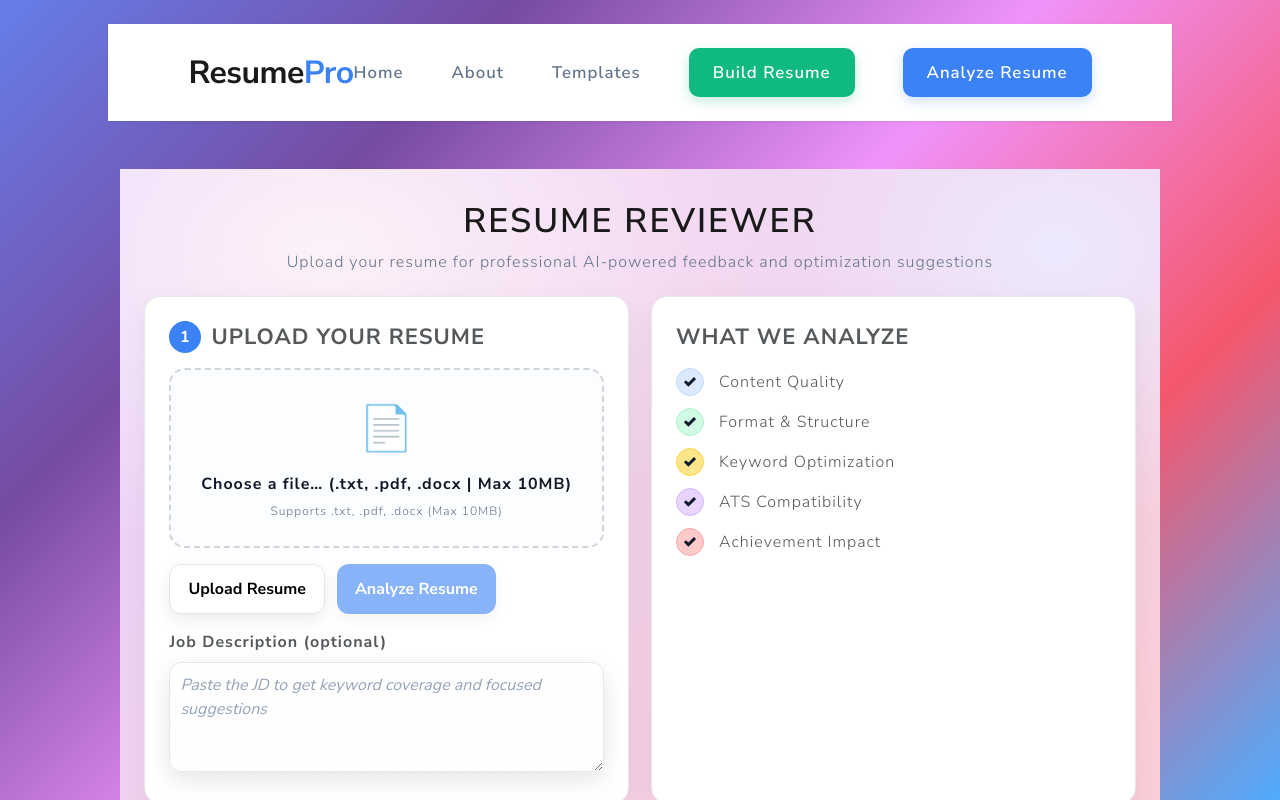
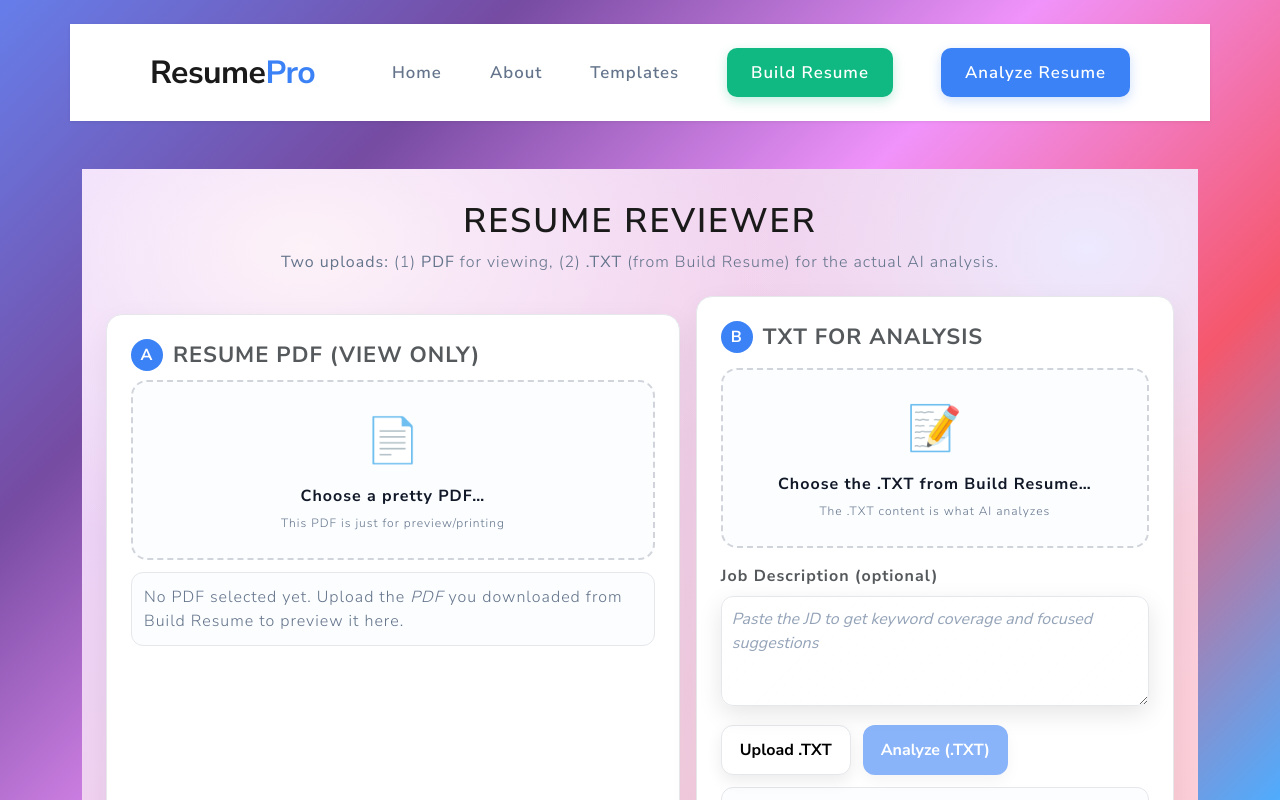
Before and after one commit to Sdiaz6/Resume-reviewer, a React (Vite) app: page /resume-rater in a window 1280 px wide. Shown: the top 800 px of the page. Built offline with nearby package versions, Linux system fonts and the light colour scheme.

Commit message:
PDF analysis was causeing toomany issues, text from PDF files could not be scanned. Decided to create PDF file download option for use and then a .txt file download that can be put in for resume analysis

```diff
--- a/src/pages/BuildResume.jsx
+++ b/src/pages/BuildResume.jsx
@@ -34,7 +34,7 @@ export default function BuildResume() {
 
   const resumeData = { basicInfo, summary, experience, education, skills };
 
-  //save
+
   useEffect(() => {
     try {
       const saved = localStorage.getItem("resumeFormData");
@@ -60,7 +60,7 @@ export default function BuildResume() {
     }
   }, [basicInfo, summary, experience, education, skills]);
 
-  // handlers
+
   const handleBasicChange = (e) =>
     setBasicInfo({ ...basicInfo, [e.target.name]: e.target.value });
 
@@ -100,7 +100,7 @@ export default function BuildResume() {
   const addSkill = () => setSkills([...skills, ""]);
   const removeSkill = (i) => setSkills(skills.filter((_, idx) => idx !== i));
 
-  // template rendering
+
   const renderTemplate = () => {
     const props = { ...resumeData };
     if (selectedTemplate === "modern") return <ModernTemplate {...props} />;
@@ -108,11 +108,59 @@ export default function BuildResume() {
     return <ClassicTemplate {...props} />;
   };
 
-  //export
+
+  function resumeToPlainText({ basicInfo, summary, experience, education, skills }) {
+    const header = [
+      (basicInfo?.name || "").trim(),
+      [basicInfo?.email, basicInfo?.phone, basicInfo?.linkedin, basicInfo?.github]
+        .filter(Boolean)
+        .join(" • ")
+    ]
+      .filter(Boolean)
+      .join("\n");
+
+    const sum = summary ? `\nSUMMARY\n${summary.trim()}\n` : "";
+
+    const exp = (experience || [])
+      .map((e) => {
+        const line1 = `${e.role || "Role"} — ${e.company || "Company"} ${
+          e.start ? `(${e.start}${e.end ? "–" + e.end : ""})` : ""
+        }`;
+        const desc = (e.description || "").trim();
+        return `• ${line1}\n  ${desc}`;
+      })
+      .join("\n");
+
+    const edu = (education || [])
+      .map((e) =>
+        `• ${e.degree || "Degree"} — ${e.school || "School"} ${
+          e.start ? `(${e.start}${e.end ? "–" + e.end : ""})` : ""
+        }`
+      )
+      .join("\n");
+
+    const skl = (skills || []).filter(Boolean).join(", ");
+
+    return [
+      header,
+      sum,
+      "EXPERIENCE",
+      exp || "• (add experience)",
+      "",
+      "EDUCATION",
+      edu || "• (add education)",
+      "",
+      "SKILLS",
+      skl || "(add skills)"
+    ]
+      .join("\n")
+      .trim();
+  }
+
+ //option to download pdf
   async function downloadPDF() {
     const node = document.getElementById("resume-preview");
     if (!node) return;
-
 
     const canvas = await html2canvas(node, {
       scale: 2,
@@ -129,6 +177,19 @@ export default function BuildResume() {
     pdf.addImage(imgData, "PNG", 0, 0, imgWidth, imgHeight);
     pdf.save("MyResume.pdf");
   }
+
+//txt file for AI analysis because pdf causes backend to throw a tantrum
+  function downloadTXT() {
+    const text = resumeToPlainText(resumeData);
+    const blob = new Blob([text], { type: "text/plain;charset=utf-8" });
+    const url = URL.createObjectURL(blob);
+    const a = document.createElement("a");
+    a.href = url;
+    a.download = "MyResume_forAnalysis.txt";
+    a.click();
+    URL.revokeObjectURL(url);
+  }
+
 
   function downloadJSON() {
     const payload = { basicInfo, summary, experience, education, skills };
@@ -210,7 +271,6 @@ export default function BuildResume() {
             alignItems: "start"
           }}
         >
-
           {!showPreviewOnly && (
             <section style={{ background: "#fff", padding: 28, borderRadius: 16, border: "1px solid #e6e9ef" }}>
               <h3 style={{ marginTop: 0 }}>Personal Info</h3>
@@ -409,9 +469,7 @@ export default function BuildResume() {
                   {previewVisible ? "Hide" : "Show"}
                 </button>
                 <button
-                  onClick={() => {
-                    setShowPreviewOnly(false);
-                  }}
+                  onClick={() => setShowPreviewOnly(false)}
                   style={{
                     padding: "8px 12px",
                     borderRadius: 8,
@@ -434,7 +492,7 @@ export default function BuildResume() {
               <div style={{ color: "#64748b" }}>Preview hidden</div>
             )}
 
-            <div style={{ display: "flex", gap: 8, marginTop: 12 }}>
+            <div style={{ display: "flex", flexWrap: "wrap", gap: 8, marginTop: 12 }}>
               <button
                 onClick={downloadPDF}
                 style={{
@@ -447,8 +505,24 @@ export default function BuildResume() {
                   fontWeight: 700
                 }}
               >
-                💾 Save as PDF
+                💾 Save PDF
               </button>
+
+              <button
+                onClick={downloadTXT}
+                style={{
+                  padding: "10px 14px",
+                  borderRadius: 8,
+                  background: "#10b981",
+                  color: "#fff",
+                  border: "none",
+                  cursor: "pointer",
+                  fontWeight: 700
+                }}
+              >
+                📝 Download .TXT for Analysis
+              </button>
+
               <button
                 onClick={downloadJSON}
                 style={{
@@ -460,8 +534,9 @@ export default function BuildResume() {
                   fontWeight: 600
                 }}
               >
-                ⬇️ Export JSON
+
               </button>
+
               <button
                 onClick={clearForm}
                 style={{
@@ -473,8 +548,13 @@ export default function BuildResume() {
                   fontWeight: 600
                 }}
               >
-                🧹 Clear
+
               </button>
+            </div>
+
+            <div style={{ marginTop: 10, color: "#64748b", fontSize: 13 }}>
+              Tip: Upload the <strong>“.TXT for Analysis”</strong> file on the Resume Reviewer page
+              for the best AI results. The PDF is great for sharing/printing.
             </div>
           </aside>
         </div>
--- a/src/pages/ResumeRater.jsx
+++ b/src/pages/ResumeRater.jsx
@@ -1,18 +1,21 @@
 // src/pages/ResumeRater.jsx
 import React, { useEffect, useMemo, useState } from "react";
 
-
 const API_BASE = "http://127.0.0.1:8000";
 
+export default function ResumeRater() {
+  //view pdf but no analysis
+  const [pdfFile, setPdfFile] = useState(null);
+  const [pdfUrl, setPdfUrl] = useState(null);
+  const [zoom, setZoom] = useState(1.0);
 
-export default function ResumeRater() {
-  const [file, setFile] = useState(null);           // File object (PDF/DOCX/TXT)
-  const [pdfUrl, setPdfUrl] = useState(null);       // blob URL for iframe preview
+  const [txtFile, setTxtFile] = useState(null);
+  const [txtPreview, setTxtPreview] = useState("");
+
   const [jobDescription, setJobDescription] = useState("");
   const [scoreResult, setScoreResult] = useState(null);
   const [loading, setLoading] = useState(false);
-  const [txtPreview, setTxtPreview] = useState(""); // small preview if .txt
-  const [zoom, setZoom] = useState(1.0);            // iframe zoom
+
 
   useEffect(() => {
     return () => {
@@ -20,11 +23,9 @@ export default function ResumeRater() {
     };
   }, [pdfUrl]);
 
-  function handleFileChange(e) {
+  function handlePdfChange(e) {
     const f = e.target.files?.[0] || null;
-    setFile(f);
-    setScoreResult(null);
-    setTxtPreview("");
+    setPdfFile(f);
 
     if (pdfUrl) {
       URL.revokeObjectURL(pdfUrl);
@@ -32,30 +33,44 @@ export default function ResumeRater() {
     }
     if (!f) return;
 
-    // PDF → blob URL for iframe
-    if (f.type === "application/pdf" || /\.pdf$/i.test(f.name)) {
+    if (!(f.type === "application/pdf" || /\.pdf$/i.test(f.name))) {
+      alert("Please choose a .pdf file for the viewer.");
+      return;
+    }
     const url = URL.createObjectURL(f);
     setPdfUrl(url);
   }
 
-    // TXT → quick peek
-    if (f.type === "text/plain" || /\.txt$/i.test(f.name)) {
+  function handleTxtChange(e) {
+    const f = e.target.files?.[0] || null;
+    setTxtFile(f);
+    setScoreResult(null);
+    setTxtPreview("");
+
+    if (!f) return;
+
+    if (!(f.type === "text/plain" || /\.txt$/i.test(f.name))) {
+      alert("Please upload the .TXT file generated from Build Resume.");
+      setTxtFile(null);
+      return;
+    }
+
     const r = new FileReader();
     r.onload = () => setTxtPreview(String(r.result || "").slice(0, 2000));
     r.readAsText(f);
   }
-  }
 
-async function analyzeFileWithAI(f, jdText) {
-  if (!f) throw new Error("No file selected.");
+
+  async function analyzeTxtWithAI(f, jdText) {
+    if (!f) throw new Error("No TXT file selected.");
 
     const form = new FormData();
-  form.append("resume", f);                 // <-- must be 'resume'
-  form.append("jd_text", jdText ?? "");     // <-- must be 'jd_text'
+    form.append("resume", f);             // backend expects `resume`
+    form.append("jd_text", jdText ?? "");
 
     const res = await fetch(`${API_BASE}/rate`, {
       method: "POST",
-    body: form,
+      body: form
     });
 
     if (!res.ok) {
@@ -65,22 +80,21 @@ async function analyzeFileWithAI(f, jdText) {
     return res.json(); // { total, breakdown, advice, jd_match, ... }
   }
 
-
   async function onAnalyzeClick() {
-  if (!file) {
-    alert("Upload a resume file (.pdf/.docx/.txt) first.");
+    if (!txtFile) {
+      alert("Please upload the .TXT file (generated in Build Resume) for analysis.");
       return;
     }
     setLoading(true);
     try {
-    const data = await analyzeFileWithAI(file, jobDescription);
+      const data = await analyzeTxtWithAI(txtFile, jobDescription);
       setScoreResult({
         total: data.total,
         breakdown: data.breakdown || {},
         improvements: data.advice || [],
         strengths: data.strengths || [],
         jdMatch: data.jd_match || { coveragePct: 0, missingKeywords: [], matchedKeywords: [] },
-      isRealAnalysis: true,
+        isRealAnalysis: true
       });
     } catch (err) {
       console.error(err);
@@ -89,7 +103,6 @@ async function onAnalyzeClick() {
       setLoading(false);
     }
   }
-
 
   function getScoreLabel(score) {
     if (score >= 85) return { label: "Excellent", color: "#16a34a" };
@@ -103,61 +116,96 @@ async function onAnalyzeClick() {
     return { transform: `scale(${zoom})`, height: `${baseH / zoom}px` };
   }, [zoom]);
 
-  const filename =
-    file?.name
-      ? file.name
-      : "Choose a file…  (.txt, .pdf, .docx | Max 10MB)";
-
   return (
     <div className="rr-hero">
       <div className="rr-wrap">
-        {/* Page title + subtitle */}
         <div className="rr-hero-head">
           <h1 className="rr-hero-title">RESUME REVIEWER</h1>
           <p className="rr-hero-sub">
-            Upload your resume for professional AI-powered feedback and
-            optimization suggestions
+            <strong>Two uploads:</strong> (1) <strong>PDF</strong> for viewing, (2){" "}
+            <strong>.TXT</strong> (from Build Resume) for the actual AI analysis.
           </p>
         </div>
 
+        <div className="rr-top-grid" style={{ gridTemplateColumns: "1.2fr 1fr", gap: 16 }}>
+          <div className="rr-card rr-viewer-card">
+            <div className="rr-card-head" style={{ marginBottom: 8 }}>
+              <div className="rr-step">A</div>
+              <div className="rr-card-title">RESUME PDF (VIEW ONLY)</div>
+            </div>
 
-        <div className="rr-top-grid">
+            <label className="rr-dropzone" style={{ marginBottom: 12 }}>
+              <input
+                type="file"
+                accept=".pdf"
+                onChange={handlePdfChange}
+                style={{ display: "none" }}
+              />
+              <div className="rr-file-icon">📄</div>
+              <div className="rr-file-name">{pdfFile?.name || "Choose a pretty PDF…"}</div>
+              <div className="rr-help">This PDF is just for preview/printing</div>
+            </label>
+
+            {pdfUrl ? (
+              <>
+                <div className="rr-toolbar" style={{ marginBottom: 10 }}>
+                  <span className="rr-chip">
+                    Zoom
+                    <input
+                      type="range"
+                      min="0.75" max="1.5" step="0.05"
+                      value={zoom}
+                      onChange={(e) => setZoom(parseFloat(e.target.value))}
+                      style={{ marginLeft: 8 }}
+                    />
+                  </span>
+                  <a className="rr-btn rr-btn-dark" href={pdfUrl} target="_blank" rel="noreferrer">
+                    Open PDF
+                  </a>
+                  <a className="rr-btn rr-btn-accent" href={pdfUrl} download={pdfFile?.name || "resume.pdf"}>
+                    Download
+                  </a>
+                </div>
+                <div className="rr-iframe-wrap">
+                  <iframe title="PDF Preview" src={pdfUrl} className="rr-iframe" style={iframeStyle} />
+                </div>
+              </>
+            ) : (
+              <div className="rr-mini-card" style={{ color: "#64748b" }}>
+                No PDF selected yet. Upload the <em>PDF</em> you downloaded from Build Resume to preview it here.
+              </div>
+            )}
+          </div>
+
+
           <div className="rr-card rr-upload-card">
             <div className="rr-card-head">
-              <div className="rr-step">1</div>
-              <div className="rr-card-title">UPLOAD YOUR RESUME</div>
+              <div className="rr-step">B</div>
+              <div className="rr-card-title">TXT FOR ANALYSIS</div>
             </div>
 
             <label className="rr-dropzone">
               <input
                 type="file"
-                accept=".pdf,.docx,.txt"
-                onChange={handleFileChange}
+                accept=".txt"
+                onChange={handleTxtChange}
                 style={{ display: "none" }}
               />
-              <div className="rr-file-icon">📄</div>
-              <div className="rr-file-name">{filename}</div>
-              <div className="rr-help">Supports .txt, .pdf, .docx (Max 10MB)</div>
+              <div className="rr-file-icon">📝</div>
+              <div className="rr-file-name">{txtFile?.name || "Choose the .TXT from Build Resume…"}</div>
+              <div className="rr-help">The .TXT content is what AI analyzes</div>
             </label>
 
-            <div className="rr-actions">
-              <button
-                className="rr-btn rr-btn-outline"
-                onClick={() => document.querySelector(".rr-dropzone input")?.click()}
-              >
-                Upload Resume
-              </button>
+            {txtPreview && (
+              <div className="rr-mini-card">
+                <strong>.txt preview:</strong>
+                <div className="rr-mono" style={{ marginTop: 8, maxHeight: 150, overflow: "auto" }}>
+                  {txtPreview}
+                </div>
+              </div>
+            )}
 
-              <button
-                className="rr-btn rr-btn-primary"
-                onClick={onAnalyzeClick}
-                disabled={loading || !file}
-              >
-                {loading ? "Analyzing..." : "Analyze Resume"}
-              </button>
-            </div>
-
-            <div className="rr-jd">
+            <div className="rr-jd" style={{ marginTop: 12 }}>
               <div className="rr-label">Job Description (optional)</div>
               <textarea
                 className="rr-textarea"
@@ -167,57 +215,34 @@ async function onAnalyzeClick() {
               />
             </div>
 
+            <div className="rr-actions" style={{ marginTop: 12 }}>
+              <button
+                className="rr-btn rr-btn-outline"
+                onClick={() =>
+                  document.querySelectorAll(".rr-dropzone input")[1]?.click()
+                }
+              >
+                Upload .TXT
+              </button>
 
-            {txtPreview && (
-              <div className="rr-mini-card">
-                <strong>.txt preview:</strong>
-                <div className="rr-mono" style={{ marginTop: 8, maxHeight: 150, overflow: "auto" }}>
-                  {txtPreview}
+              <button
+                className="rr-btn rr-btn-primary"
+                onClick={onAnalyzeClick}
+                disabled={loading || !txtFile}
+              >
+                {loading ? "Analyzing..." : "Analyze (.TXT)"}
+              </button>
+            </div>
+
+            <div className="rr-mini-card" style={{ marginTop: 12, color: "#64748b", fontSize: 13 }}>
+              Tip: Generate this .TXT in <strong>Build Resume → “Download .TXT for Analysis”</strong>.
             </div>
           </div>
-            )}
         </div>
 
 
-          <div className="rr-card rr-checklist-card">
-            <div className="rr-card-title">WHAT WE ANALYZE</div>
-            <ul className="rr-checklist">
-              <li><span className="rr-pill rr-blue">✓</span> Content Quality</li>
-              <li><span className="rr-pill rr-green">✓</span> Format & Structure</li>
-              <li><span className="rr-pill rr-amber">✓</span> Keyword Optimization</li>
-              <li><span className="rr-pill rr-violet">✓</span> ATS Compatibility</li>
-              <li><span className="rr-pill rr-red">✓</span> Achievement Impact</li>
-            </ul>
-          </div>
-        </div>
-
-        {pdfUrl && (
-          <div className="rr-card rr-viewer-card">
-            <div className="rr-viewer-head">
-              <div className="rr-card-title">PDF Preview</div>
-              <div className="rr-toolbar">
-                <span className="rr-chip">Zoom
-                  <input
-                    type="range"
-                    min="0.75" max="1.5" step="0.05"
-                    value={zoom}
-                    onChange={(e) => setZoom(parseFloat(e.target.value))}
-                    style={{ marginLeft: 8 }}
-                  />
-                </span>
-                <a className="rr-btn rr-btn-dark" href={pdfUrl} target="_blank" rel="noreferrer">Open PDF</a>
-                <a className="rr-btn rr-btn-accent" href={pdfUrl} download={file?.name || "resume.pdf"}>Download</a>
-              </div>
-            </div>
-            <div className="rr-iframe-wrap">
-              <iframe title="PDF Preview" src={pdfUrl} className="rr-iframe" style={iframeStyle} />
-            </div>
-          </div>
-        )}
-
-
         {scoreResult && (
-          <div id="results-card" className="rr-card rr-results-card">
+          <div id="results-card" className="rr-card rr-results-card" style={{ marginTop: 16 }}>
             <div className="rr-score">
               <div
                 className="rr-score-num"
```
Also changed, not shown: 2 other files (tests, documents, lock files or other folders). Lines whose indentation alone changed are shown as unchanged.
